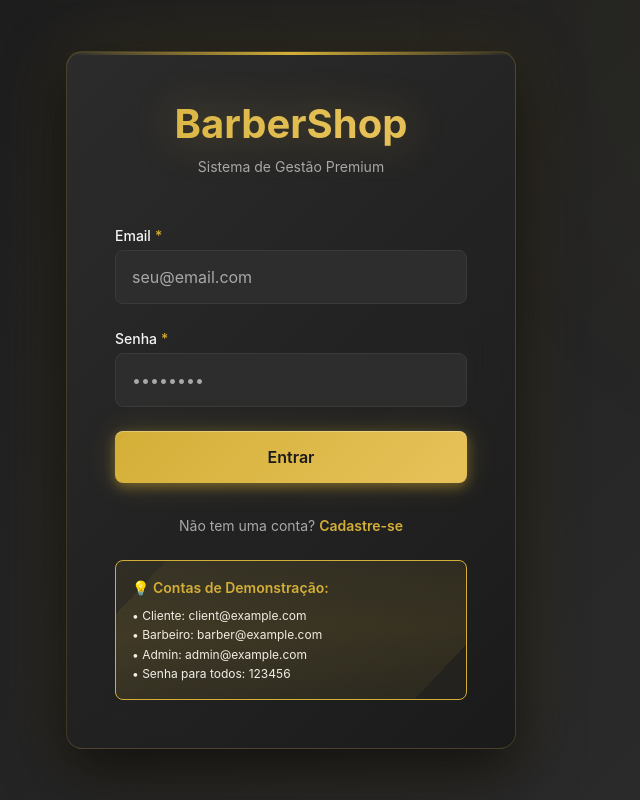
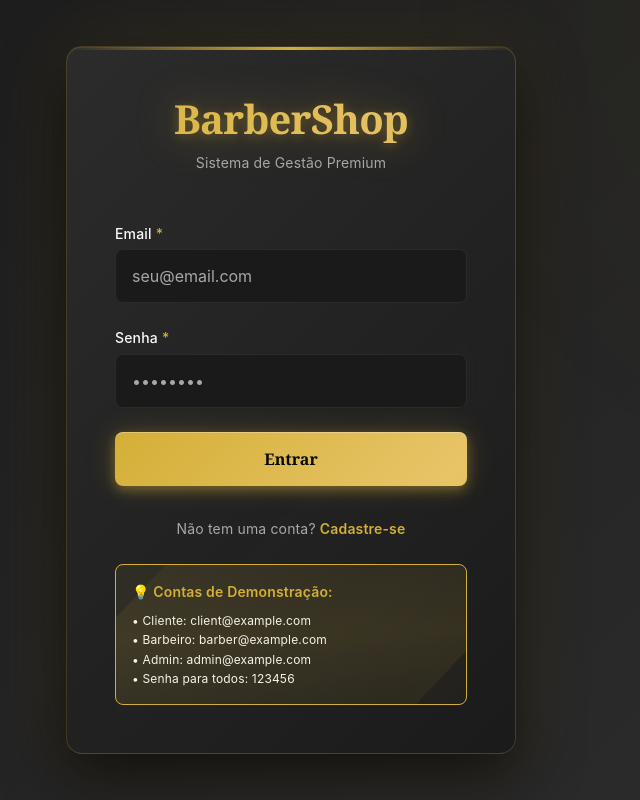
Before and after one commit to PedroLeoo07/barbershop-management-web, a Next.js app: page /login in a window 1280 px wide. Shown: the whole page, without its empty margins (349-989 px from the left). Built offline with nearby package versions, Linux system fonts and the light colour scheme.

Commit message:
feat: enhance global styles with premium colors, typography, and animations

```diff
--- a/src/styles/globals.css
+++ b/src/styles/globals.css
@@ -7,24 +7,42 @@
 }
 
 :root {
-  /* Cores */
-  --color-primary-graphite: #1A1A1A;
-  --color-primary-dark-gray: #2D2D2D;
-  --color-primary-medium-gray: #4A4A4A;
+  /* Cores Premium */
+  --color-primary-graphite: #0A0A0A;
+  --color-primary-dark-gray: #1A1A1A;
+  --color-primary-medium-gray: #2D2D2D;
   --color-primary-light-gray: #A8A8A8;
 
+  /* Paleta Bronze/Cobre Premium */
+  --color-accent-bronze: #CD7F32;
   --color-accent-gold: #D4AF37;
-  --color-accent-gold-hover: #E5C158;
-  --color-accent-gold-disabled: #9B8A3F;
+  --color-accent-rose-gold: #B76E79;
+  --color-accent-gold-hover: #E8C468;
+  --color-accent-gold-disabled: #8B7935;
 
-  --color-neutral-white: #F5F5F5;
-  --color-neutral-off-white: #E8E8E8;
-  --color-neutral-border: #3A3A3A;
-  --color-neutral-divider: #2A2A2A;
+  /* Gradientes Premium */
+  --gradient-primary: linear-gradient(135deg, #CD7F32 0%, #D4AF37 50%, #E8C468 100%);
+  --gradient-dark: linear-gradient(180deg, rgba(10, 10, 10, 0.95) 0%, rgba(26, 26, 26, 0.85) 100%);
+  --gradient-card: linear-gradient(135deg, rgba(26, 26, 26, 0.95) 0%, rgba(20, 20, 20, 0.98) 100%);
+  --gradient-overlay: linear-gradient(180deg, transparent 0%, rgba(0, 0, 0, 0.3) 100%);
 
-  /* Tipografia */
-  --font-family-primary: -apple-system, BlinkMacSystemFont, "Segoe UI", Roboto, "Helvetica Neue", Arial, sans-serif;
-  --font-family-display: "Inter", -apple-system, BlinkMacSystemFont, "Segoe UI", Roboto, sans-serif;
+  --color-neutral-white: #FAFAFA;
+  --color-neutral-off-white: #F0F0F0;
+  --color-neutral-border: #2A2A2A;
+  --color-neutral-divider: #1A1A1A;
+
+  /* Sombras Premium */
+  --shadow-sm: 0 2px 8px rgba(0, 0, 0, 0.4);
+  --shadow-md: 0 4px 16px rgba(0, 0, 0, 0.5);
+  --shadow-lg: 0 8px 32px rgba(0, 0, 0, 0.6);
+  --shadow-xl: 0 12px 48px rgba(0, 0, 0, 0.7);
+  --shadow-gold: 0 0 24px rgba(212, 175, 55, 0.3), 0 4px 16px rgba(212, 175, 55, 0.2);
+  --shadow-gold-hover: 0 0 32px rgba(212, 175, 55, 0.5), 0 8px 24px rgba(212, 175, 55, 0.3);
+
+  /* Tipografia Premium */
+  --font-family-primary: "Inter", -apple-system, BlinkMacSystemFont, "Segoe UI", Roboto, "Helvetica Neue", Arial, sans-serif;
+  --font-family-display: "Playfair Display", "Georgia", serif;
+  --font-family-mono: "JetBrains Mono", "SF Mono", Monaco, monospace;
 
   /* Espaçamento */
   --spacing-xs: 0.25rem;
@@ -55,57 +73,121 @@ html {
 
 body {
   font-family: var(--font-family-primary);
-  background-color: var(--color-primary-graphite);
+  background: var(--gradient-dark);
+  background-attachment: fixed;
   color: var(--color-neutral-white);
-  line-height: 1.5;
+  line-height: 1.6;
   overflow-x: hidden;
+  letter-spacing: 0.01em;
+  position: relative;
 }
 
-/* Scrollbar personalizada */
+body::before {
+  content: '';
+  position: fixed;
+  top: 0;
+  left: 0;
+  right: 0;
+  bottom: 0;
+  background-image:
+    radial-gradient(circle at 20% 30%, rgba(205, 127, 50, 0.05) 0%, transparent 50%),
+    radial-gradient(circle at 80% 70%, rgba(212, 175, 55, 0.05) 0%, transparent 50%);
+  pointer-events: none;
+  z-index: 0;
+}
+
+body > * {
+  position: relative;
+  z-index: 1;
+}
+
+/* Scrollbar Premium */
 ::-webkit-scrollbar {
-  width: 8px;
-  height: 8px;
+  width: 10px;
+  height: 10px;
 }
 
 ::-webkit-scrollbar-track {
-  background: var(--color-primary-dark-gray);
+  background: var(--color-primary-graphite);
+  border-left: 1px solid var(--color-neutral-border);
 }
 
 ::-webkit-scrollbar-thumb {
-  background: var(--color-primary-medium-gray);
+  background: var(--gradient-primary);
   border-radius: var(--radius-md);
+  border: 2px solid var(--color-primary-graphite);
+  transition: all var(--transition-base);
 }
 
 ::-webkit-scrollbar-thumb:hover {
-  background: var(--color-accent-gold);
+  box-shadow: var(--shadow-gold);
+  transform: scaleX(1.2);
 }
 
-/* Tipografia */
+/* Tipografia Premium */
 h1, h2, h3, h4, h5, h6 {
   font-family: var(--font-family-display);
-  font-weight: 600;
+  font-weight: 700;
   line-height: 1.2;
+  letter-spacing: -0.02em;
+  background: var(--gradient-primary);
+  -webkit-background-clip: text;
+  -webkit-text-fill-color: transparent;
+  background-clip: text;
+  position: relative;
 }
 
-h1 { font-size: 3rem; }
-h2 { font-size: 2.25rem; }
-h3 { font-size: 1.875rem; }
-h4 { font-size: 1.5rem; }
-h5 { font-size: 1.25rem; }
-h6 { font-size: 1rem; }
+h1 {
+  font-size: clamp(2.5rem, 5vw, 4rem);
+  text-shadow: 0 2px 12px rgba(212, 175, 55, 0.3);
+}
+
+h2 {
+  font-size: clamp(2rem, 4vw, 3rem);
+  text-shadow: 0 2px 10px rgba(212, 175, 55, 0.25);
+}
+
+h3 {
+  font-size: clamp(1.75rem, 3vw, 2.25rem);
+  text-shadow: 0 2px 8px rgba(212, 175, 55, 0.2);
+}
+
+h4 { font-size: clamp(1.5rem, 2.5vw, 1.875rem); }
+h5 { font-size: clamp(1.25rem, 2vw, 1.5rem); }
+h6 { font-size: clamp(1rem, 1.5vw, 1.25rem); }
 
 p {
   margin-bottom: 1rem;
+  line-height: 1.7;
+  color: var(--color-neutral-off-white);
 }
 
+/* Links Premium */
 a {
   color: var(--color-accent-gold);
   text-decoration: none;
-  transition: color var(--transition-fast);
+  transition: all var(--transition-base);
+  position: relative;
 }
 
 a:hover {
   color: var(--color-accent-gold-hover);
+  text-shadow: 0 0 8px rgba(212, 175, 55, 0.4);
+}
+
+a::after {
+  content: '';
+  position: absolute;
+  bottom: -2px;
+  left: 0;
+  width: 0;
+  height: 1px;
+  background: var(--gradient-primary);
+  transition: width var(--transition-base);
+}
+
+a:hover::after {
+  width: 100%;
 }
 
 button {
@@ -118,6 +200,84 @@ button {
 input, textarea, select {
   font-family: inherit;
   font-size: inherit;
+}
+
+/* Utilitários Premium */
+.premium-text-gradient {
+  background: var(--gradient-primary);
+  -webkit-background-clip: text;
+  -webkit-text-fill-color: transparent;
+  background-clip: text;
+}
+
+.premium-border {
+  border: 1px solid transparent;
+  background-image: linear-gradient(var(--color-primary-dark-gray), var(--color-primary-dark-gray)), var(--gradient-primary);
+  background-origin: border-box;
+  background-clip: padding-box, border-box;
+}
+
+.premium-glow {
+  box-shadow: var(--shadow-gold);
+  transition: box-shadow var(--transition-base);
+}
+
+.premium-glow:hover {
+  box-shadow: var(--shadow-gold-hover);
+}
+
+.glass-effect {
+  background: rgba(26, 26, 26, 0.6);
+  backdrop-filter: blur(16px) saturate(180%);
+  -webkit-backdrop-filter: blur(16px) saturate(180%);
+  border: 1px solid rgba(212, 175, 55, 0.1);
+}
+
+/* Animações Premium */
+@keyframes shimmer {
+  0% {
+    background-position: -1000px 0;
+  }
+  100% {
+    background-position: 1000px 0;
+  }
+}
+
+@keyframes float {
+  0%, 100% {
+    transform: translateY(0);
+  }
+  50% {
+    transform: translateY(-10px);
+  }
+}
+
+@keyframes pulse-gold {
+  0%, 100% {
+    box-shadow: 0 0 0 0 rgba(212, 175, 55, 0.7);
+  }
+  50% {
+    box-shadow: 0 0 0 10px rgba(212, 175, 55, 0);
+  }
+}
+
+.animate-shimmer {
+  animation: shimmer 2s infinite linear;
+  background: linear-gradient(
+    to right,
+    transparent 0%,
+    rgba(212, 175, 55, 0.3) 50%,
+    transparent 100%
+  );
+  background-size: 2000px 100%;
+}
+
+.animate-float {
+  animation: float 3s ease-in-out infinite;
+}
+
+.animate-pulse-gold {
+  animation: pulse-gold 2s ease-in-out infinite;
 }
 
 /* Focus Styles */
```
